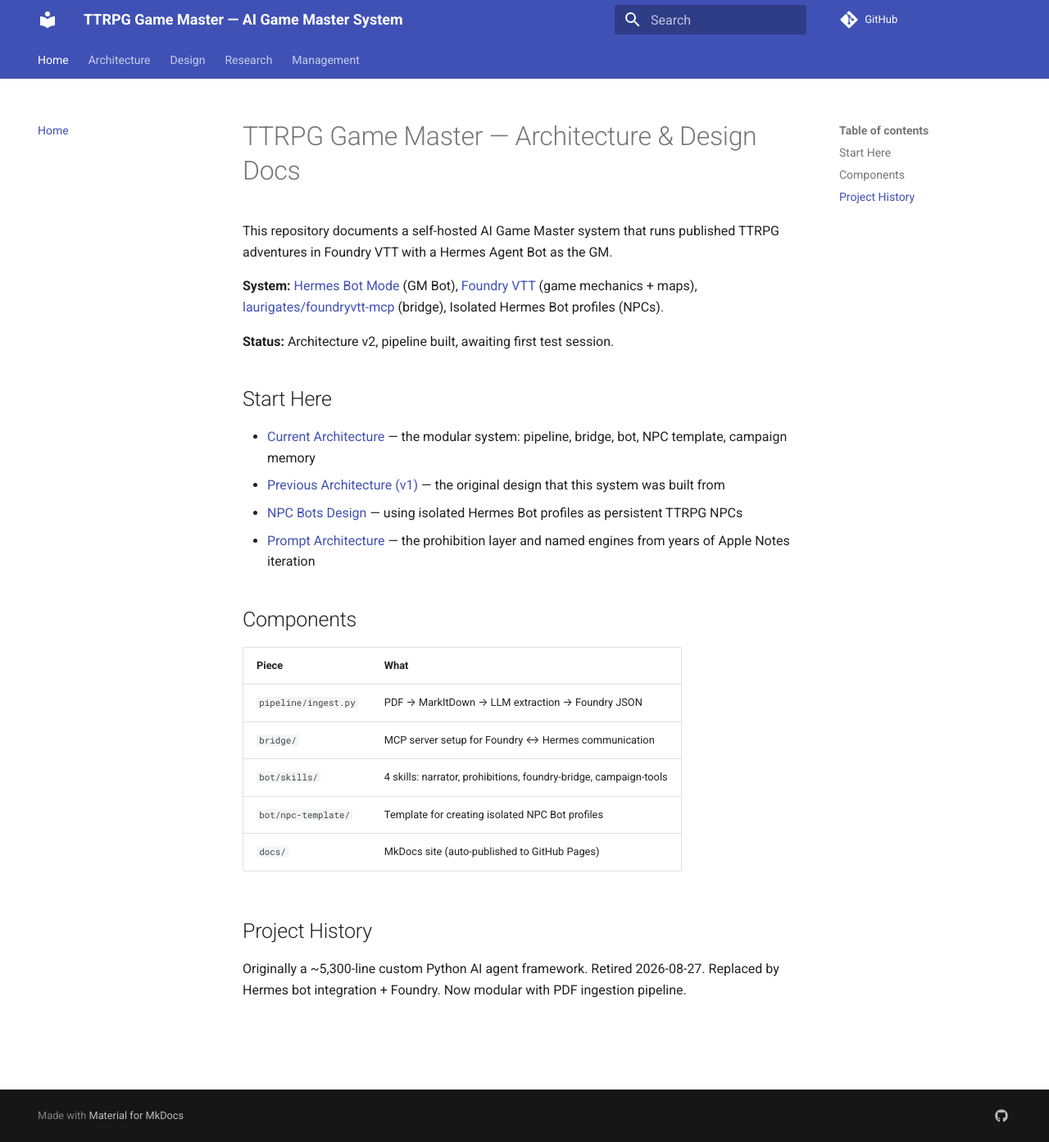
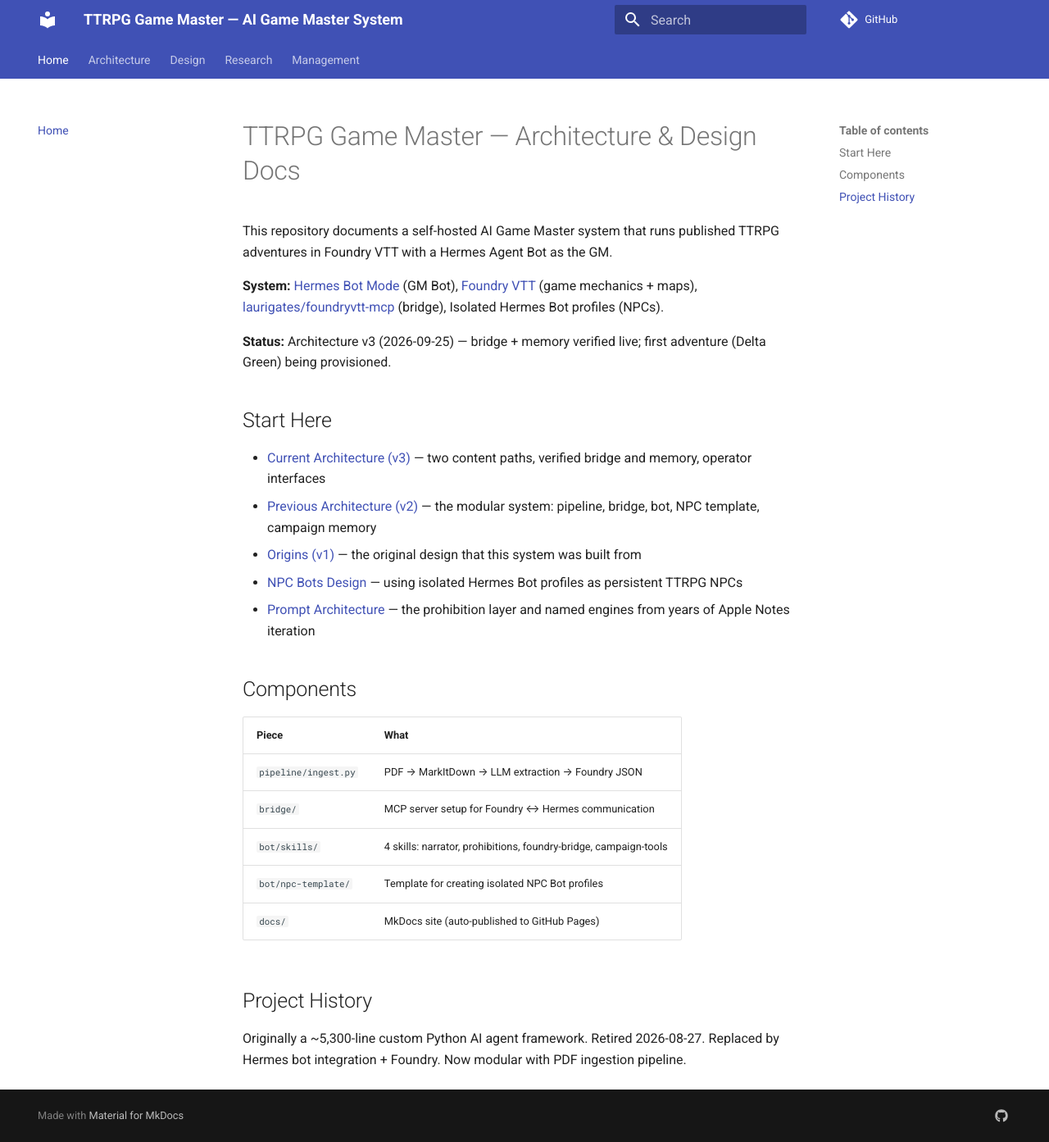
Before and after one commit to luckrucksack/ttrpg-gm, an MkDocs documentation site: the page built from docs/index.md, in a window 1280 px wide and 1393 px high. Shown: the whole window at 82% size. Built offline with MkDocs 1.6.1 and Material for MkDocs 9.7.7, drawn with Linux system fonts in a browser that asks for light colours; comment, search, counter and statistics services are not loaded.

Commit message:
docs: architecture v3 (2026-09-25) - two content paths, operator interfaces, NPC pin

```diff
--- a/docs/index.md
+++ b/docs/index.md
@@ -8,13 +8,15 @@ published TTRPG adventures in Foundry VTT with a Hermes Agent Bot as the GM.
 [laurigates/foundryvtt-mcp](https://github.com/laurigates/foundryvtt-mcp) (bridge),
 Isolated Hermes Bot profiles (NPCs).
 
-**Status:** Architecture v2, pipeline built, awaiting first test session.
+**Status:** Architecture v3 (2026-09-25) — bridge + memory verified live; first adventure (Delta Green) being provisioned.
 
 ## Start Here
 
-- [Current Architecture](ttrpg-gm-architecture-2026-09-01.md) — the modular
-  system: pipeline, bridge, bot, NPC template, campaign memory
-- [Previous Architecture (v1)](ttrpg-gm-architecture-2026-08-27.md) — the
+- [Current Architecture (v3)](ttrpg-gm-architecture-2026-09-25.md) — two
+  content paths, verified bridge and memory, operator interfaces
+- [Previous Architecture (v2)](ttrpg-gm-architecture-2026-09-01.md) — the
+  modular system: pipeline, bridge, bot, NPC template, campaign memory
+- [Origins (v1)](ttrpg-gm-architecture-2026-08-27.md) — the
   original design that this system was built from
 - [NPC Bots Design](npc-bots-design-sketch-2026-08-26.md) — using isolated
   Hermes Bot profiles as persistent TTRPG NPCs
--- a/mkdocs.yml
+++ b/mkdocs.yml
@@ -6,8 +6,9 @@ repo_url: https://github.com/luckrucksack/ttrpg-gm
 nav:
   - Home: index.md
   - Architecture:
-    - Current (2026-09-01): ttrpg-gm-architecture-2026-09-01.md
-    - Previous (2026-08-27): ttrpg-gm-architecture-2026-08-27.md
+    - Current (2026-09-25): ttrpg-gm-architecture-2026-09-25.md
+    - Previous (2026-09-01): ttrpg-gm-architecture-2026-09-01.md
+    - Origins (2026-08-27): ttrpg-gm-architecture-2026-08-27.md
   - Design:
     - NPC Bots: npc-bots-design-sketch-2026-08-26.md
     - Prompt Architecture: ai-dm-prompt-architecture-2026-08-07.md
```
Also changed, not shown: STATUS.md (+3 -1 lines), docs/ttrpg-gm-architecture-2026-09-25.md (added, +104 -0 lines).
